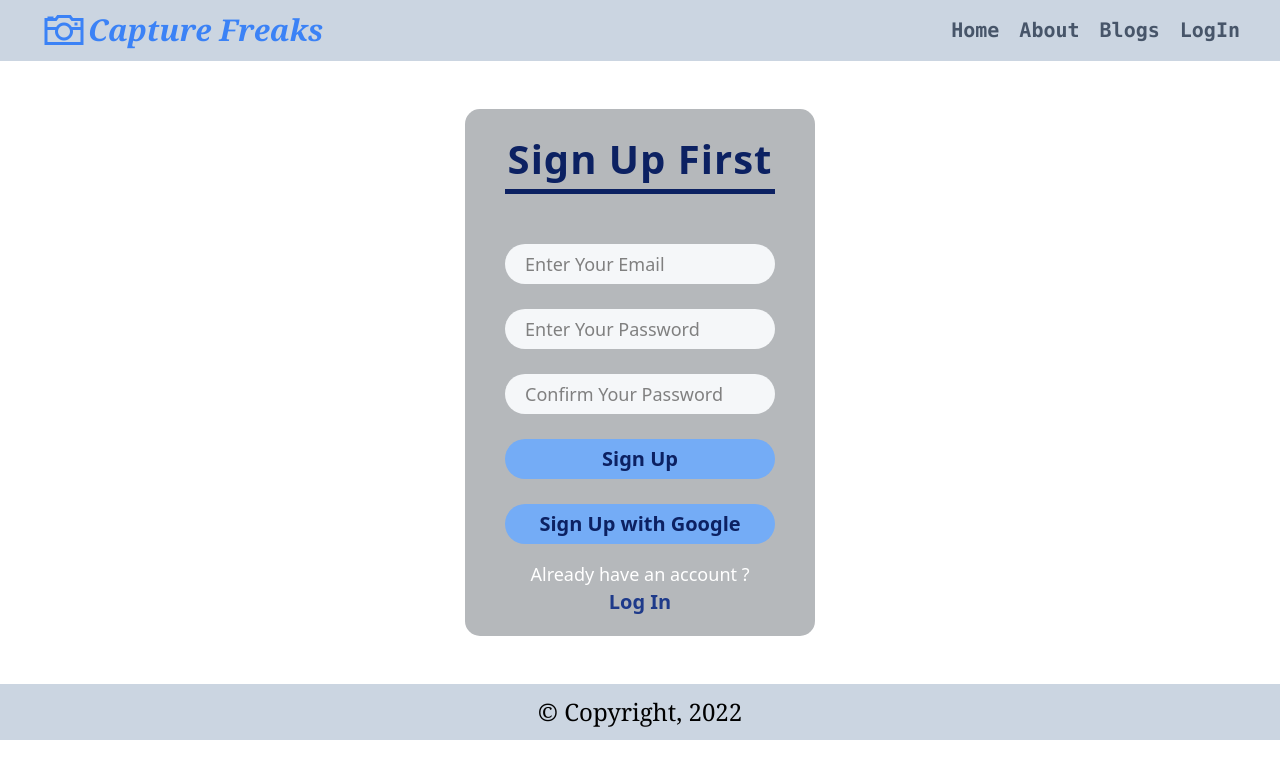
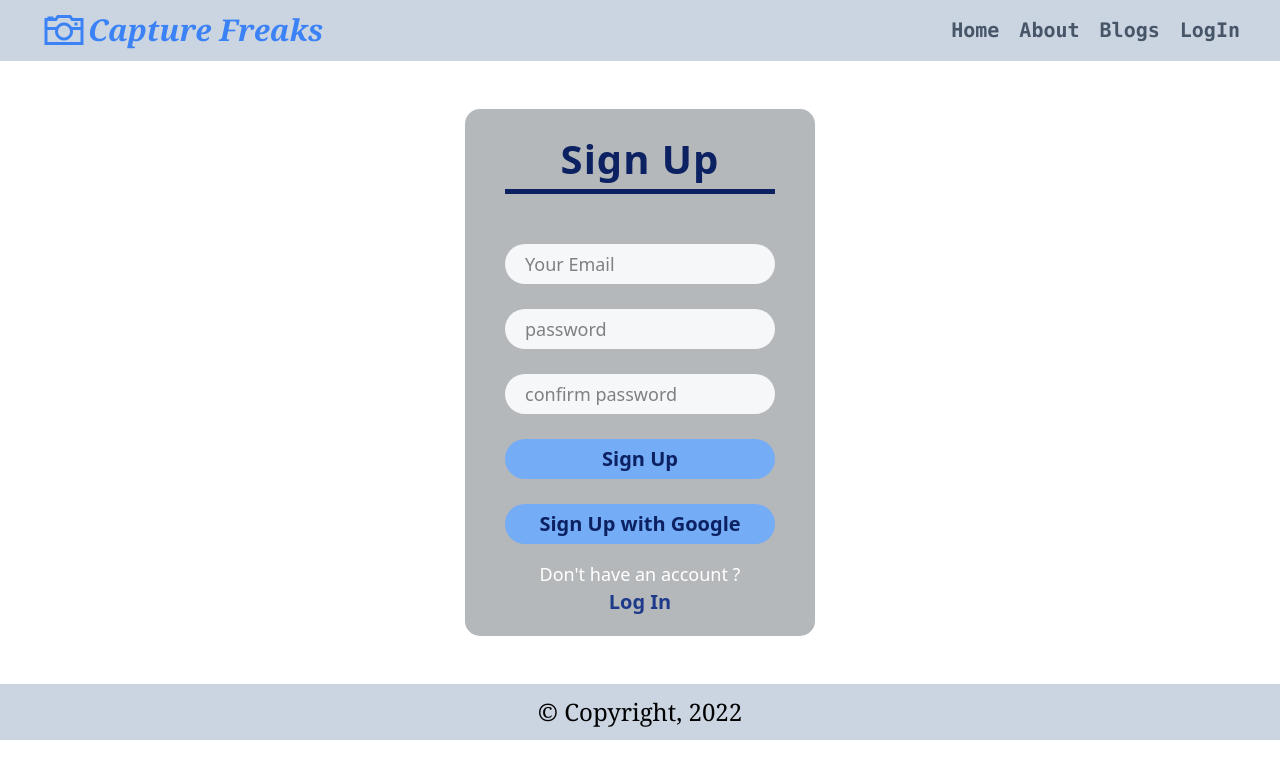
Before and after one commit to HossainRafi/CaptureFreaks, a React (Create React App) app: page /signup in a window 1280 px wide. Shown: the top 778 px of the page. Built offline with nearby package versions, Linux system fonts and the light colour scheme.

Commit message:
signup page done

```diff
--- a/src/component/Auth/RequireAuth/RequireAuth.js
+++ b/src/component/Auth/RequireAuth/RequireAuth.js
@@ -8,7 +8,7 @@ const RequireAuth = ({ children }) => {
   const location = useLocation();
 
   if (loading) {
-    return <p>Loading</p>;
+    return <p className="text-2xl mx-auto mt-48">Loading.....</p>;
   }
 
   if (user) {
--- a/src/component/Login/Login.js
+++ b/src/component/Login/Login.js
@@ -2,7 +2,7 @@ import React, { useEffect, useState } from "react";
 import { Link } from "react-router-dom";
 import "./login.css";
 import auth from "./../../Firebase/firebase.init";
-import { useSignInWithEmailAndPassword } from "react-firebase-hooks/auth";
+import { useAuthState, useSignInWithEmailAndPassword, useSignInWithGoogle } from "react-firebase-hooks/auth";
 import { ToastContainer, toast } from "react-toastify";
 import "react-toastify/dist/ReactToastify.css";
 
@@ -13,6 +13,8 @@ const Login = () => {
 
   const [signInWithEmail, user, loading, hookError] =
     useSignInWithEmailAndPassword(auth);
+  const [signInWithGoogle, googleUser, googleLoading, googleError] =
+    useSignInWithGoogle(auth);
 
   const handleEmailChange = (e) => {
     const emailRegex = /\S+@\S+\.\S+/;
@@ -44,8 +46,9 @@ const Login = () => {
   };
 
   useEffect(() => {
-    if (hookError) {
-      switch (hookError?.code) {
+    const error= hookError||googleError
+    if (error) {
+      switch (error?.code) {
         case "auth/invalid-email":
           toast("OOPS..!! Something Went Wrong. Try Again Later");
           break;
@@ -57,7 +60,7 @@ const Login = () => {
           toast("OOPS..!! Something Went Wrong. Try Again Later");
       }
     }
-  }, [hookError]);
+  }, [hookError, googleError]);
 
   return (
     <div>
@@ -83,7 +86,7 @@ const Login = () => {
 
           <button>Log In</button>
         </form>
-        <button>Log In with Google</button>
+        <button onClick={() => signInWithGoogle}>Log In with Google</button>
 
         <div>
           <p className="font-medium text-lg text-center text-white mt-4">
--- a/src/component/Signup/Signup.js
+++ b/src/component/Signup/Signup.js
@@ -1,28 +1,142 @@
-import React from "react";
-import { Link } from "react-router-dom";
+import React, { useEffect, useState } from "react";
+import { Link, useLocation, useNavigate } from "react-router-dom";
 import "../Login/login.css";
+import auth from "./../../Firebase/firebase.init";
+import { useCreateUserWithEmailAndPassword } from "react-firebase-hooks/auth";
+import { ToastContainer, toast } from "react-toastify";
+import "react-toastify/dist/ReactToastify.css";
 
 const Signup = () => {
+  const [userInfo, setUserInfo] = useState({
+    email: "",
+    password: "",
+    confirmPass: "",
+  });
+  const [errors, setErrors] = useState({
+    email: "",
+    password: "",
+    others: "",
+  });
+
+  const [showPass, setShowPass] = useState(false);
+
+  const [createUserWithEmailAndPassword, user, loading, hookError] =
+    useCreateUserWithEmailAndPassword(auth, { sendEmailVerification: true });
+
+  const handleEmailChange = (e) => {
+    const emailRegex = /\S+@\S+\.\S+/;
+    const validEmail = emailRegex.test(e.target.value);
+
+    if (validEmail) {
+      setUserInfo({ ...userInfo, email: e.target.value });
+      setErrors({ ...errors, email: "" });
+    } else {
+      setErrors({ ...errors, email: "Invalid email" });
+      setUserInfo({ ...userInfo, email: "" });
+    }
+
+  };
+  const handlePasswordChange = (e) => {
+    const passwordRegex = /.{5,}/;
+    const validPassword = passwordRegex.test(e.target.value);
+
+    if (validPassword) {
+      setUserInfo({ ...userInfo, password: e.target.value });
+      setErrors({ ...errors, password: "" });
+    } else {
+      setErrors({ ...errors, password: "Invalid Password" });
+      setUserInfo({ ...userInfo, password: "" });
+    }
+  };
+
+  const handleConfirmPasswordChange = (e) => {
+    if (e.target.value === userInfo.password) {
+      setUserInfo({ ...userInfo, confirmPass: e.target.value });
+      setErrors({ ...errors, password: "" });
+    } else {
+      setErrors({ ...errors, password: "Password's don't match" });
+      setUserInfo({ ...userInfo, confirmPass: "" });
+    }
+  };
+
+  const handleLogin = (e) => {
+    e.preventDefault();
+    createUserWithEmailAndPassword(userInfo.email, userInfo.password);
+  };
+
+  useEffect(() => {
+    if (hookError) {
+      switch (hookError?.code) {
+        case "auth/invalid-email":
+          toast("OOPS..!! Something Went Wrong. Try Again Later");
+          break;
+        case "auth/invalid-password":
+          toast("OOPS..!! Something Went Wrong. Try Again Later");
+          break;
+        default:
+          toast("OOPS..!! Something Went Wrong. Try Again Later");
+      }
+    }
+  }, [hookError]);
+
+  const navigate = useNavigate();
+  const location = useLocation();
+  const from = location.state?.from?.pathname || "/";
+
+  useEffect(() => {
+    if (user) {
+      navigate(from);
+    }
+  }, [user]);
+
   return (
-    <div>
     <div className="login-container">
-        <div className="login-title">Sign Up First</div>
-        <form className="login-form">
-          <input type="text" placeholder="Enter Your Email" />
-          <input type="password" placeholder="Enter Your Password" />
-          <input type="password" placeholder="Confirm Your Password" />
+      <div className="login-title">Sign Up</div>
+      <form className="login-form" onSubmit={handleLogin}>
+        <input
+          type="text"
+          placeholder="Your Email"
+          onChange={handleEmailChange}
+        />
+        {errors?.email && <p className="error-message">{errors.email}</p>}
+          <input
+            type={showPass ? "text" : "password"}
+            placeholder="password"
+            onChange={handlePasswordChange}
+          />
+          {errors?.password && (
+            <p className="error-message">{errors.password}</p>
+          )}
+
+          <input
+            type="password"
+            placeholder="confirm password"
+            onChange={handleConfirmPasswordChange}
+          />
+
         <button>Sign Up</button>
       </form>
       <button>Sign Up with Google</button>
       <div>
         <p className="font-medium text-lg text-center text-white mt-4">
-            Already have an account ?
+          Don't have an account ?
         </p>
         <p className="font-bold text-xl text-center text-blue-900">
           <Link to="/login">Log In</Link>
         </p>
       </div>
-      </div>
+
+      <ToastContainer
+        position="top-center"
+        autoClose={2500}
+        hideProgressBar
+        newestOnTop={false}
+        closeOnClick
+        rtl={false}
+        pauseOnFocusLoss
+        draggable
+        pauseOnHover
+      />
     </div>
   );
 };
```
Lines whose indentation alone changed are shown as unchanged.
